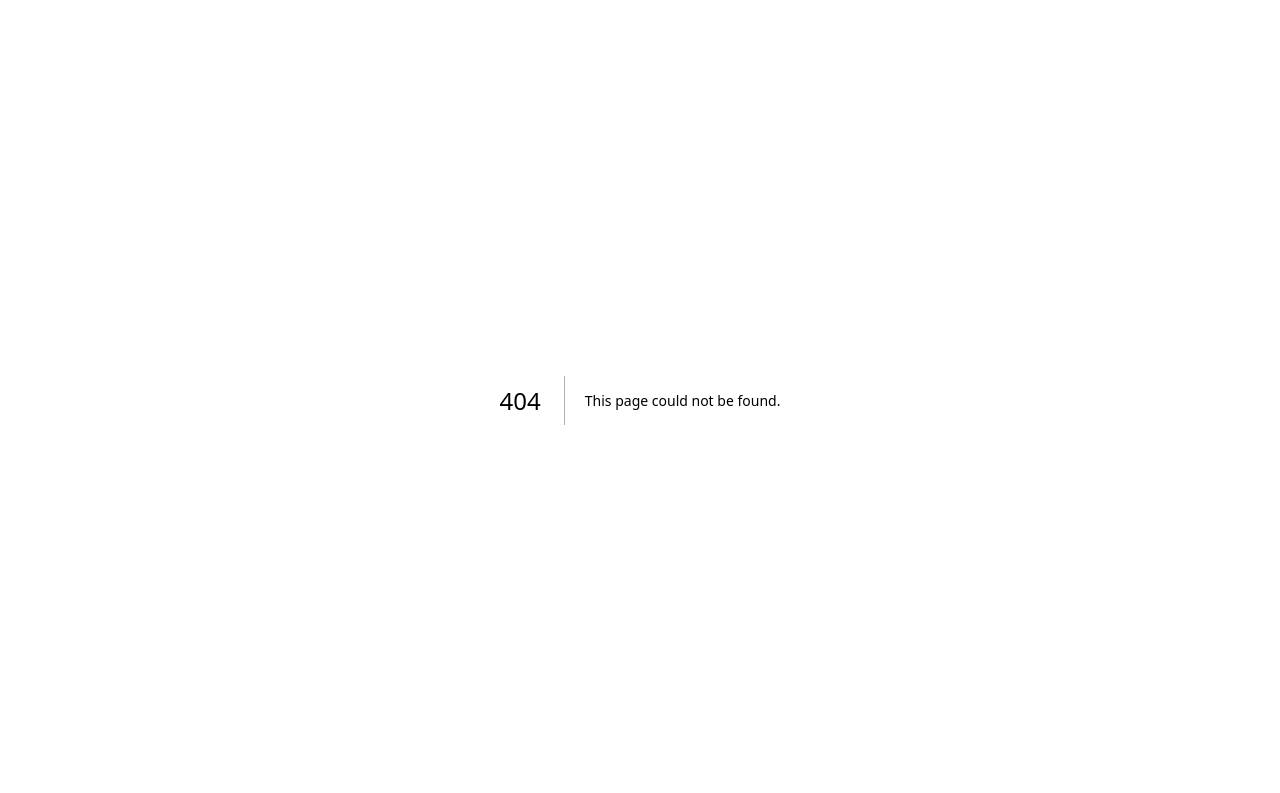
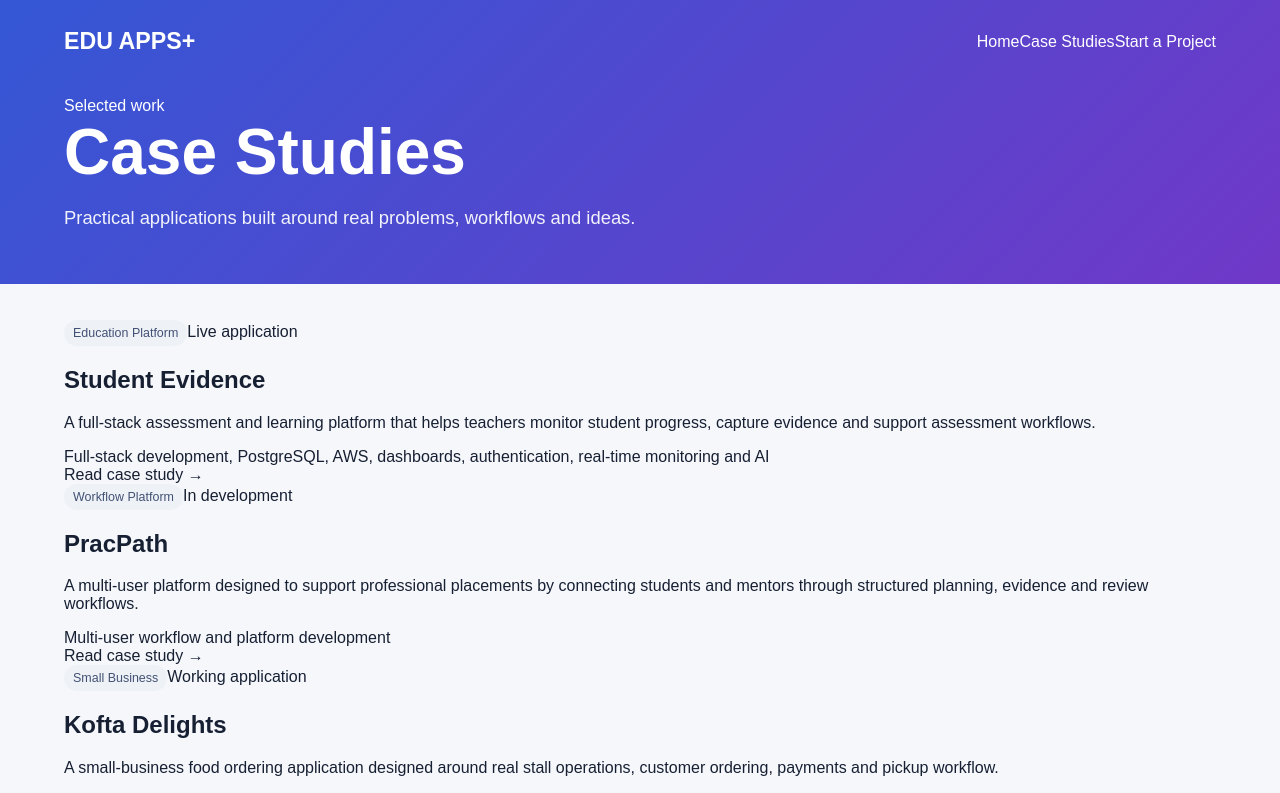
Before and after one commit to trevore777/eduappsplus_website, a Next.js app: page /case-studies in a window 1280 px wide. Before the commit this address had no page. Shown: the top 793 px of the page. Built offline with nearby package versions, Linux system fonts and the light colour scheme.

Commit message:
Add case studies index

```diff
--- /dev/null
+++ b/app/case-studies/page.js
@@ -0,0 +1,26 @@
+import Link from "next/link";
+import { caseStudies } from "../../data/caseStudies";
+
+export const metadata = { title: "Case Studies | EDU Apps Plus" };
+
+export default function CaseStudiesPage() {
+  return <>
+    <header className="siteHeader compactHeader">
+      <div className="wrap">
+        <div className="top"><Link className="brand" href="/">EDU APPS+</Link><nav className="mainNav"><Link href="/">Home</Link><Link href="/case-studies">Case Studies</Link><a href="mailto:inquiries@eduappsplus.com.au">Start a Project</a></nav></div>
+        <div className="hero"><span className="eyebrow">Selected work</span><h1>Case Studies</h1><p>Practical applications built around real problems, workflows and ideas.</p></div>
+      </div>
+    </header>
+    <main><div className="wrap">
+      <div className="caseGrid">
+        {caseStudies.map(study => <article className="caseCard" key={study.slug}>
+          <div><span className="badge">{study.category}</span><span className="statusLabel">{study.status}</span></div>
+          <h2>{study.name}</h2><p>{study.summary}</p><div className="capability">{study.capability}</div>
+          <Link className="textLink" href={`/case-studies/${study.slug}`}>Read case study →</Link>
+        </article>)}
+      </div>
+      <section className="ctaPanel"><div><span className="eyebrow">Have an idea?</span><h2>Tell me what you want the app to do.</h2><p>You do not need a technical specification. Start with the problem, process or idea and we can work from there.</p></div><a className="primaryButton" href="mailto:inquiries@eduappsplus.com.au?subject=App%20Development%20Enquiry">Start a Project</a></section>
+    </div></main>
+    <footer>EDU Apps Plus · <a href="mailto:inquiries@eduappsplus.com.au">inquiries@eduappsplus.com.au</a></footer>
+  </>;
+}
```
